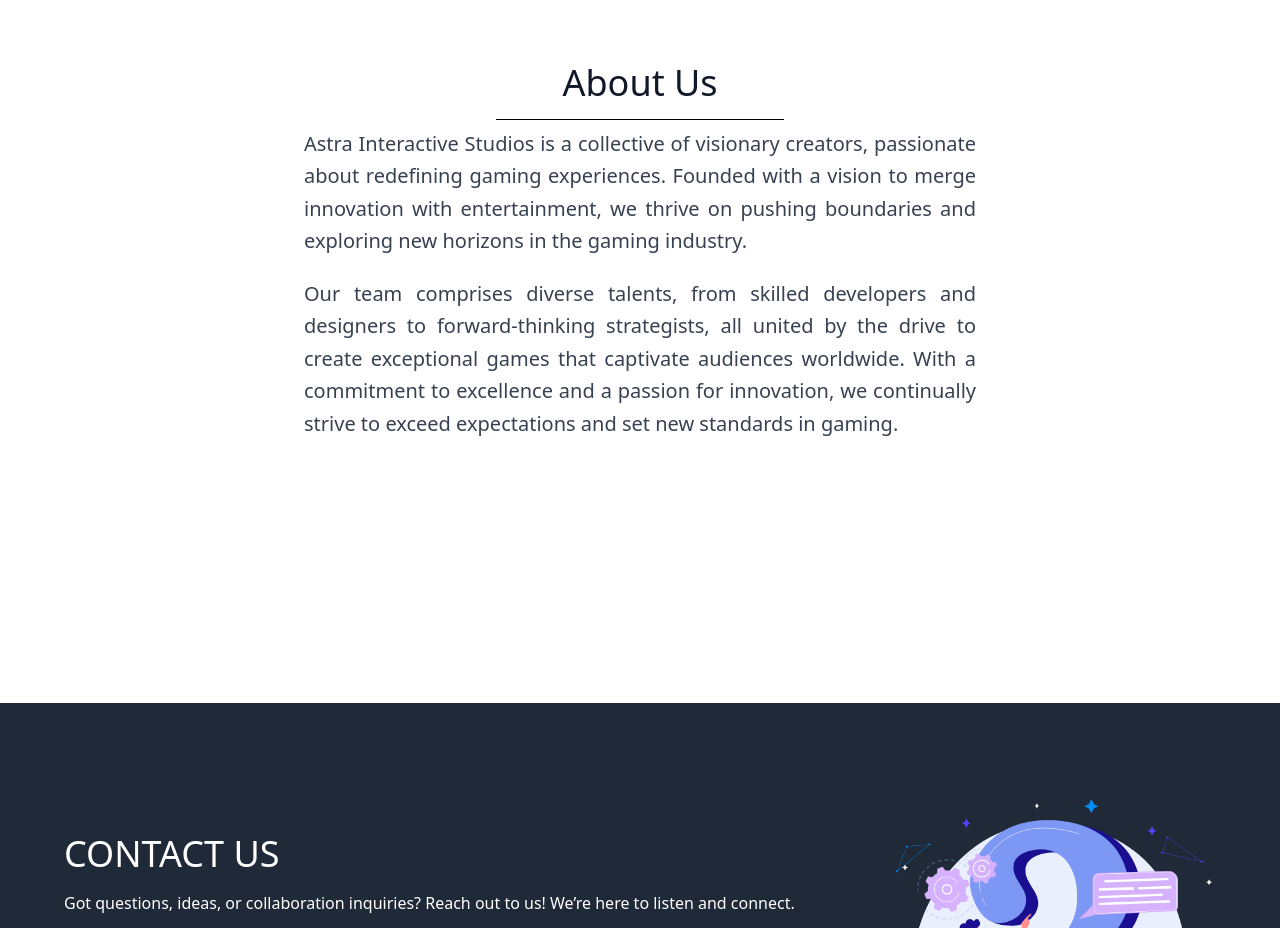
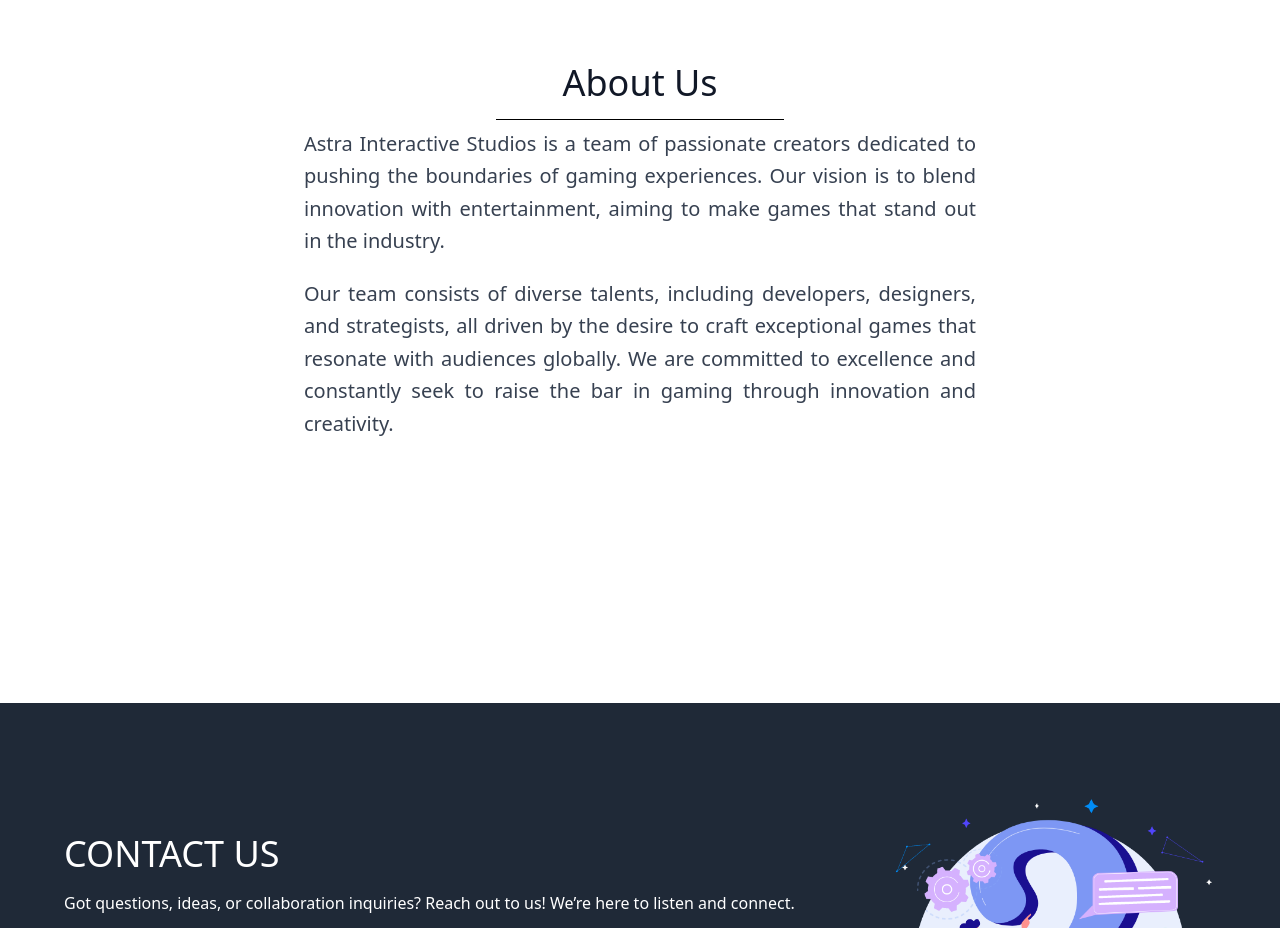
Before and after one commit to mgguild/ai-games, a Next.js app: page / in a window 1280 px wide. Shown: the part 5200-6128 px from the top of the page. Built offline with nearby package versions, Linux system fonts and the light colour scheme.

Commit message:
Replace content of about section #23

```diff
--- a/src/app/about/AboutUs.tsx
+++ b/src/app/about/AboutUs.tsx
@@ -7,8 +7,8 @@
         <div className="flex flex-wrap w-full mb-1 flex-col items-center text-center">
           <h1 className="title-font sm:text-4xl text-5xl mb-4 font-medium text-gray-900">About Us</h1>
           <div className="inline-block border-t border-black w-1/4 mb-2"></div>
-          <p className="lg:w-7/12 w-full leading-relaxed text-xl font-medium mb-5 text-justify">Astra Interactive Studios is a collective of visionary creators, passionate about redefining gaming experiences. Founded with a vision to merge innovation with entertainment, we thrive on pushing boundaries and exploring new horizons in the gaming industry.</p>
-          <p className="lg:w-7/12 w-full leading-relaxed text-xl font-medium text-justify">Our team comprises diverse talents, from skilled developers and designers to forward-thinking strategists, all united by the drive to create exceptional games that captivate audiences worldwide. With a commitment to excellence and a passion for innovation, we continually strive to exceed expectations and set new standards in gaming.</p>
+          <p className="lg:w-7/12 w-full leading-relaxed text-xl font-medium mb-5 text-justify">Astra Interactive Studios is a team of passionate creators dedicated to pushing the boundaries of gaming experiences. Our vision is to blend innovation with entertainment, aiming to make games that stand out in the industry.</p>
+          <p className="lg:w-7/12 w-full leading-relaxed text-xl font-medium text-justify">Our team consists of diverse talents, including developers, designers, and strategists, all driven by the desire to craft exceptional games that resonate with audiences globally. We are committed to excellence and constantly seek to raise the bar in gaming through innovation and creativity.</p>
         </div>
       </div>
     </section>
```
